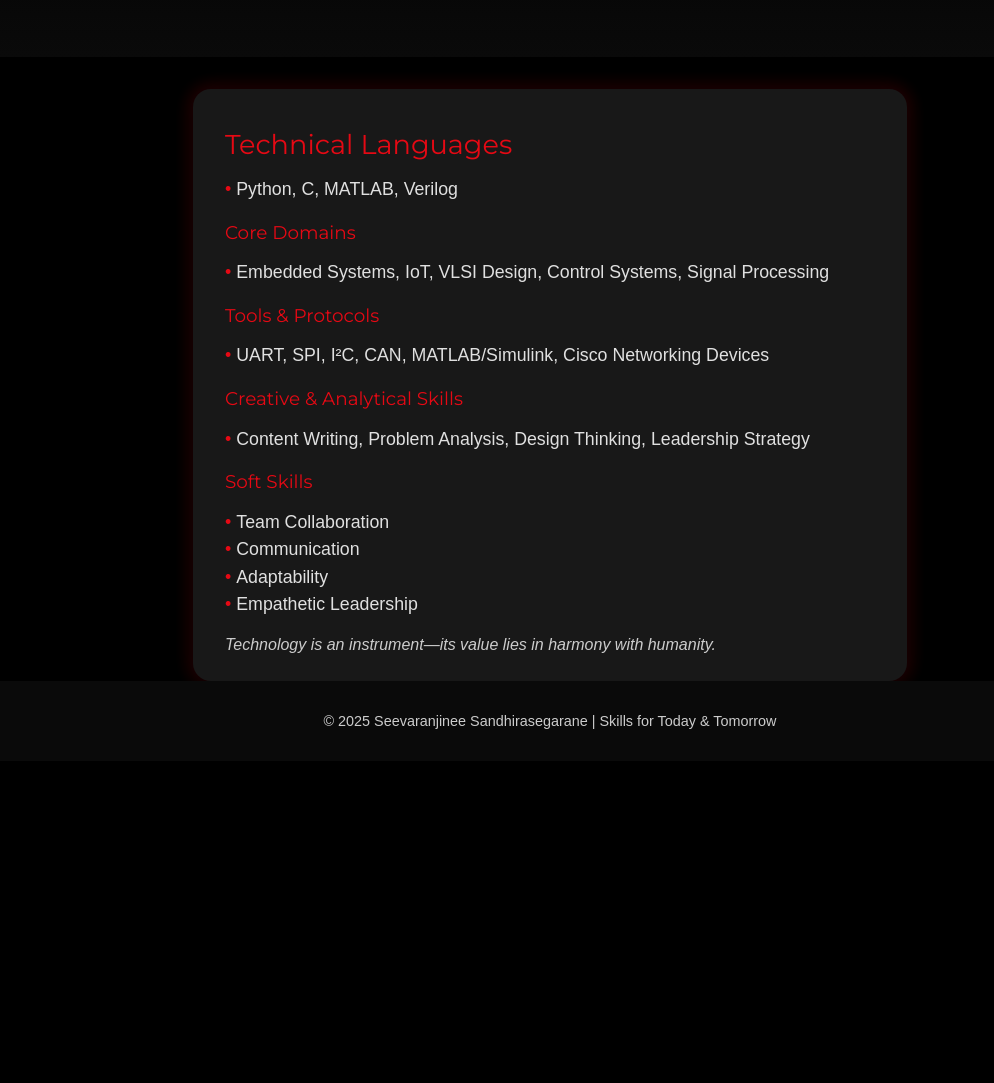
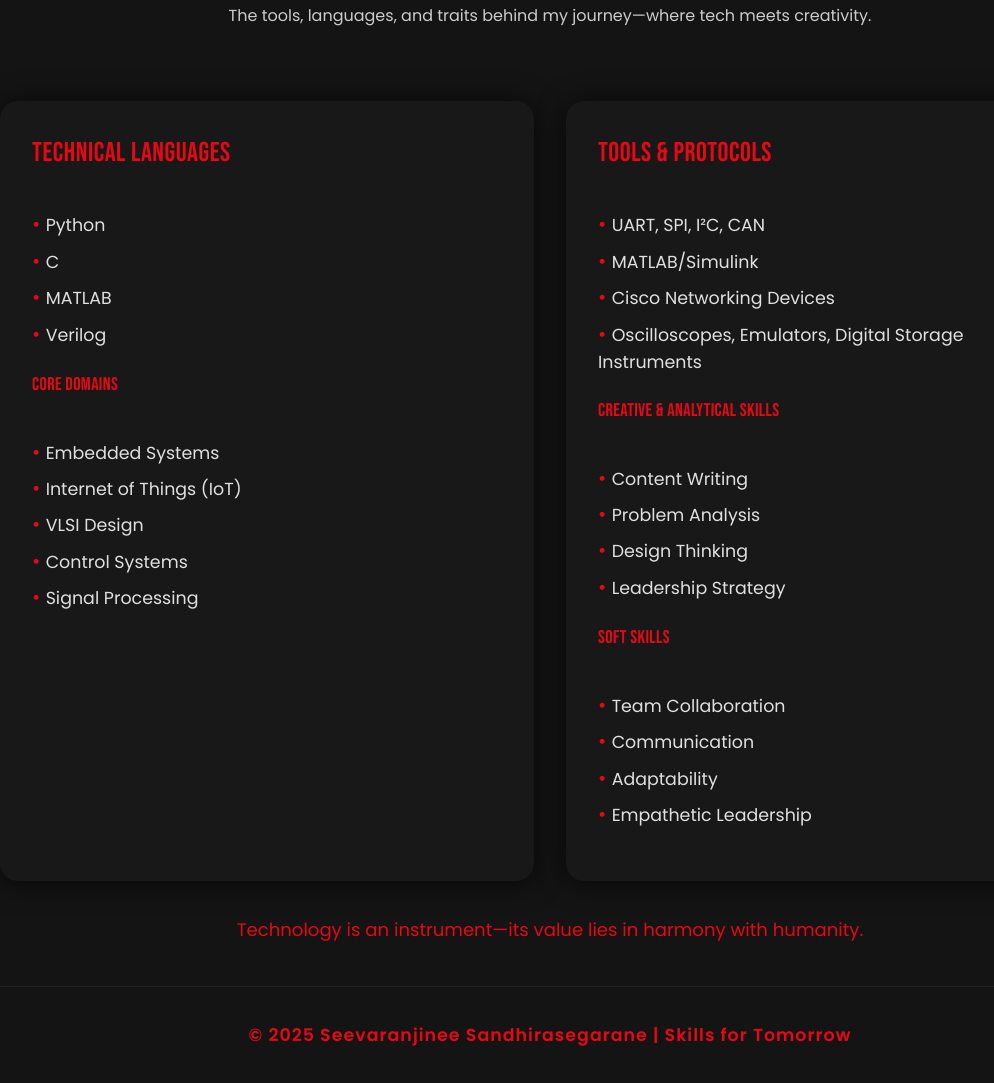
Before and after one commit to Seevaranjinee/seevaranjinee-portfolio, a plain HTML site: page skills.html in a window 1280 px wide. Shown: the part 176-1259 px from the top of the page, without its empty margins (90-1084 px from the left). Before the commit the page ends 937 px from the top, so only its background shows below. Drawn offline with Linux system fonts and the light colour scheme.

Commit message:
Update skills.html

```diff
--- a/skills.html
+++ b/skills.html
@@ -2,19 +2,103 @@
 <html lang="en">
 <head>
   <meta charset="UTF-8">
-  <title>Skills | Seevaranjinee</title>
+  <title>Skills | Seevaranjinee Sandhirasegarane</title>
   <meta name="viewport" content="width=device-width, initial-scale=1.0">
   <link href="https://fonts.googleapis.com/css?family=Montserrat:700,400&display=swap" rel="stylesheet">
-  <link rel="stylesheet" href="assets/css/style.css">
+  <link href="https://fonts.googleapis.com/css2?family=Bebas+Neue&family=Poppins:wght@300;400;600;700&display=swap" rel="stylesheet">
   <style>
+    body {
+      background: #141414;
+      color: #fff;
+      font-family: 'Poppins', 'Montserrat', Arial, sans-serif;
+      margin: 0; padding: 0; min-height: 100vh;
+    }
+    nav {
+      background: #141414; position: sticky; top: 0; z-index: 99;
+      display: flex; justify-content: center; gap: 2.1rem;
+      font-weight: 500; font-size: 1.08rem; padding: 1.1rem 0;
+    }
+    nav a { color: #e50914; text-decoration: none; text-transform: uppercase; font-weight: bold; letter-spacing: 2px; transition: color 0.2s;}
+    nav a:hover { color: #fff; }
+    .page-header {
+      padding: 2rem 0 1.2rem 0;
+      text-align: center;
+      background: #141414;
+    }
+    .h-display {
+      font-size: 2.3rem;
+      color: #e50914;
+      font-weight: bold;
+      letter-spacing: -1.5px;
+      margin-bottom: 0.6rem;
+      font-family: 'Montserrat', Arial, sans-serif;
+    }
+    .skills-grid {
+      display: grid; grid-template-columns: repeat(auto-fit, minmax(350px, 1fr));
+      gap: 2rem;
+      max-width: 1100px;
+      margin: 2.4rem auto 0 auto;
+      padding: 0 1.4rem;
+    }
     .skills-card {
-      background: #181818; border-radius: 18px; box-shadow: 0 2px 28px #000a, 0 0 16px 4px #e5091433;
-      padding: 2.4rem 2rem 1.7rem 2rem; max-width: 650px; margin: 2rem auto 0 auto;
+      background: #181818;
+      border-radius: 18px;
+      box-shadow: 0 2px 28px #000a, 0 0 0 0 #e5091400;
+      padding: 2.2rem 2rem 1.7rem 2rem;
+      display: flex; flex-direction: column; align-items: flex-start;
+      transition: box-shadow 0.35s cubic-bezier(.24, .8, .24, 1), transform 0.4s cubic-bezier(.23, 1, .32, 1);
+      opacity: 0;
+      transform: translateY(20px);
+      animation: fadeInUp 0.8s ease forwards;
     }
-    .skills-title { color: #e50914; font-family: 'Bebas Neue', 'Montserrat', Arial, sans-serif; font-size: 1.7rem; margin-bottom: 1.15rem;}
-    .skills-list, .soft-list { list-style: none; padding: 0; margin-bottom: 1.3rem; }
-    .skills-list li, .soft-list li { margin: 0.4rem 0; color: #e0e0e0; font-size: 1.11rem; }
-    .skills-list li:before, .soft-list li:before { content: '• '; color: #e50914; font-size: 1.01em; }
+    .skills-card:nth-child(2){animation-delay:0.17s;}
+    .skills-card:nth-child(3){animation-delay:0.29s;}
+    .skills-card:hover {
+      box-shadow:
+        0 2px 28px #000a,
+        0 0 16px 4px #e50914cc,
+        0 0 30px 10px #e5091411;
+      transform: translateY(-10px) scale(1.03);
+    }
+    .skills-title {
+      color: #e50914;
+      font-family: 'Bebas Neue', 'Montserrat', Arial, sans-serif;
+      font-size: 1.7rem;
+      letter-spacing: 0.02em;
+      margin-bottom: 1.15rem;
+    }
+    .skills-list, .soft-list {
+      list-style: none; padding: 0; margin-bottom: 1.12rem;
+    }
+    .skills-list li, .soft-list li {
+      margin: 0.4rem 0; color: #e0e0e0; font-size: 1.09rem;
+    }
+    .skills-list li:before, .soft-list li:before { content: '• '; color: #e50914; font-size: 1.15em; }
+    .skills-summary {
+      margin: 2.2rem 0 1.4rem 0;
+      font-size: 1.13rem;
+      color: #e50914;
+      text-align: center;
+    }
+    footer {
+      text-align: center;
+      color: #e50914;
+      background: #141414;
+      font-size: 1.09rem;
+      font-weight: 600;
+      padding: 2.2rem 0 2.2rem 0;
+      margin-top: 2.7rem;
+      letter-spacing: 1px;
+      border-top: 1px solid #222;
+    }
+    @keyframes fadeInUp {
+      from { opacity: 0; transform: translateY(20px);}
+      to { opacity: 1; transform: translateY(0);}
+    }
+    @media (max-width: 700px){
+      .skills-grid { grid-template-columns: 1fr; gap: 1.3rem; }
+      .skills-card { padding: 1.2rem; }
+    }
   </style>
 </head>
 <body>
@@ -29,24 +113,40 @@
 </nav>
 <header class="page-header">
   <h1 class="h-display">Skills</h1>
+  <p style="color:#ccc; text-align:center;">The tools, languages, and traits behind my journey—where tech meets creativity.</p>
 </header>
-<main>
+<section class="skills-grid">
   <div class="skills-card">
     <div class="skills-title">Technical Languages</div>
     <ul class="skills-list">
-      <li>Python, C, MATLAB, Verilog</li>
+      <li>Python</li>
+      <li>C</li>
+      <li>MATLAB</li>
+      <li>Verilog</li>
     </ul>
     <div class="skills-title" style="font-size:1.15rem;">Core Domains</div>
     <ul class="skills-list">
-      <li>Embedded Systems, IoT, VLSI Design, Control Systems, Signal Processing</li>
+      <li>Embedded Systems</li>
+      <li>Internet of Things (IoT)</li>
+      <li>VLSI Design</li>
+      <li>Control Systems</li>
+      <li>Signal Processing</li>
     </ul>
-    <div class="skills-title" style="font-size:1.15rem;">Tools & Protocols</div>
+  </div>
+  <div class="skills-card">
+    <div class="skills-title">Tools & Protocols</div>
     <ul class="skills-list">
-      <li>UART, SPI, I²C, CAN, MATLAB/Simulink, Cisco Networking Devices</li>
+      <li>UART, SPI, I²C, CAN</li>
+      <li>MATLAB/Simulink</li>
+      <li>Cisco Networking Devices</li>
+      <li>Oscilloscopes, Emulators, Digital Storage Instruments</li>
     </ul>
     <div class="skills-title" style="font-size:1.15rem;">Creative & Analytical Skills</div>
     <ul class="skills-list">
-      <li>Content Writing, Problem Analysis, Design Thinking, Leadership Strategy</li>
+      <li>Content Writing</li>
+      <li>Problem Analysis</li>
+      <li>Design Thinking</li>
+      <li>Leadership Strategy</li>
     </ul>
     <div class="skills-title" style="font-size:1.15rem;">Soft Skills</div>
     <ul class="soft-list">
@@ -55,13 +155,13 @@
       <li>Adaptability</li>
       <li>Empathetic Leadership</li>
     </ul>
-    <div style="margin-top:1.1rem; color:#ccc; font-style:italic;">
-      Technology is an instrument—its value lies in harmony with humanity.
-    </div>
   </div>
-</main>
-<footer class="footer">
-  © 2025 Seevaranjinee Sandhirasegarane | Skills for Today & Tomorrow
+</section>
+<div class="skills-summary">
+  Technology is an instrument—its value lies in harmony with humanity.
+</div>
+<footer>
+  © 2025 Seevaranjinee Sandhirasegarane | Skills for Tomorrow
 </footer>
 </body>
 </html>
```
